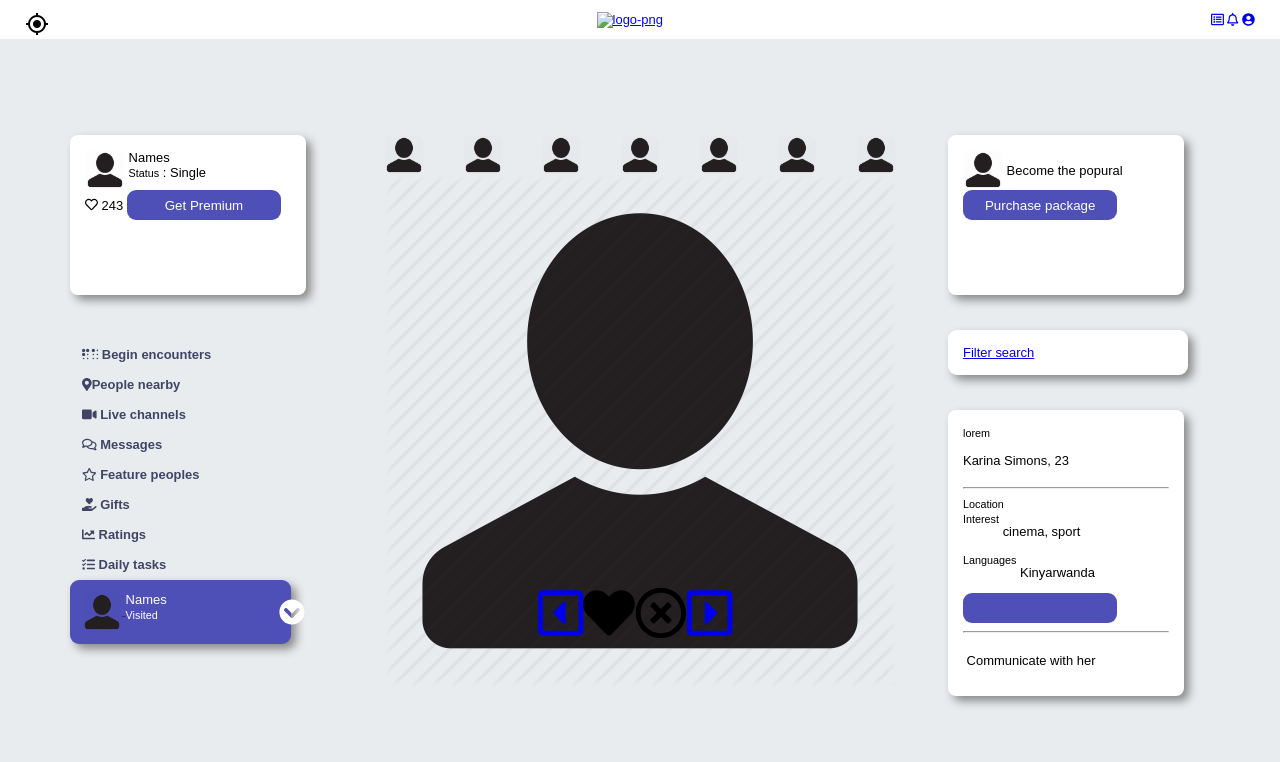
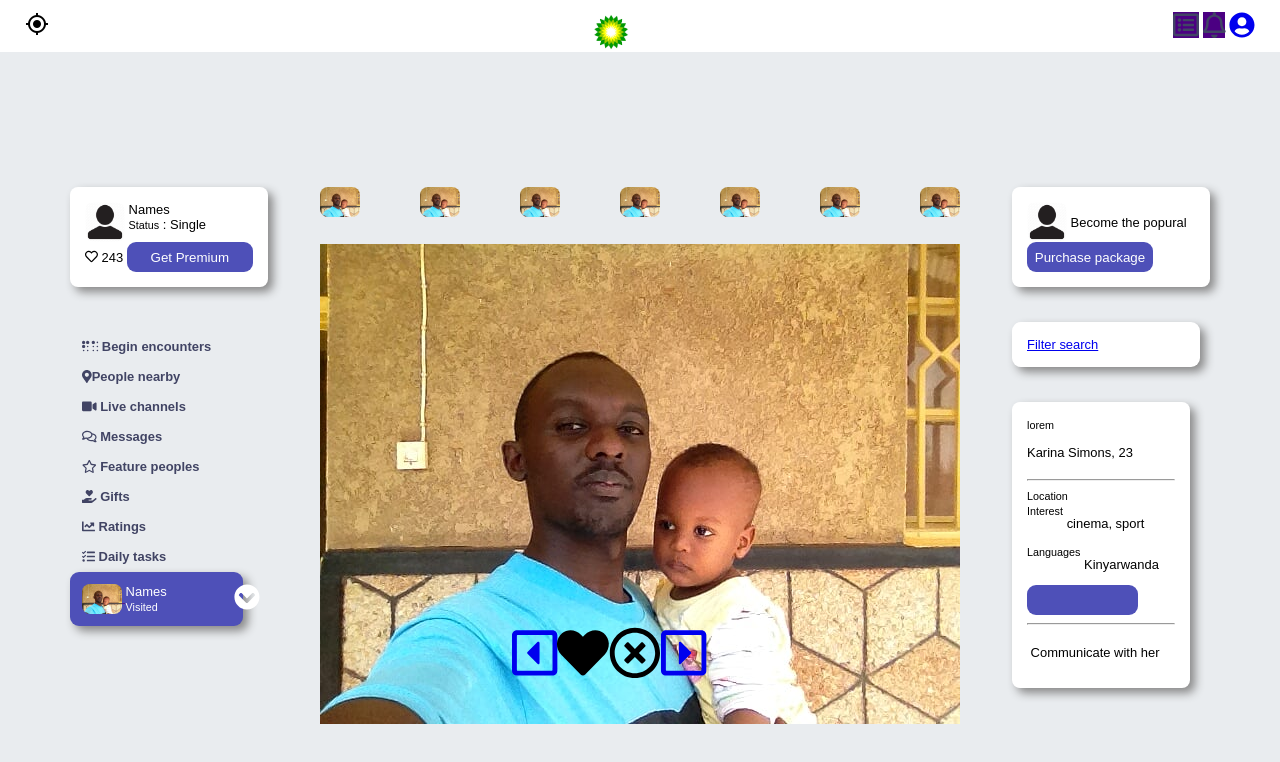
Before and after one commit to muhenge/capstone, a website: page index.html in a window 1280 px wide. Drawn offline with nearby package versions, Linux system fonts and the light colour scheme.

Commit message:
Feature- Add icons, images and logo

```diff
--- a/CSS/styles.css
+++ b/CSS/styles.css
@@ -14,8 +14,7 @@ body {
 }
 
 header {
-  position: fixed;
-  min-width: 100%;
+  min-width: auto;
   background-color: white;
 }
 
@@ -35,6 +34,11 @@ header {
   margin-left: 25px;
 }
 
+.gray {
+  color: #414464;
+  background: indigo;
+}
+
 main {
   display: grid;
   grid-template-columns: 1fr 1fr 1fr;
@@ -50,11 +54,11 @@ section {
 .get-premium,
 .purchase {
   box-sizing: border-box;
-  height: 20vh;
+  height: auto;
   border-radius: 8px;
   background-color: white;
   padding: 15px;
-  width: 90%;
+  width: auto;
   box-shadow: 5px 5px 10px #888;
 }
 
@@ -136,6 +140,7 @@ figure .link-icon {
 
 .user-pic {
   position: relative;
+  margin-top: 27px;
 }
 
 .user-pic-emoji {
@@ -171,7 +176,7 @@ span#pop-text {
   box-shadow: 5px 5px 10px #888;
 }
 
-img.profiles:hover {
+img.top:hover {
   display: inline-block;
   width: 150px;
   border-radius: 8px;
--- a/index.html
+++ b/index.html
@@ -23,12 +23,12 @@
 
       </div>
       <div class="logo">
-        <a href="#"><img src="" alt="logo-png"></a>
+        <a href="#"><img class="profiles" src="images/images.png" alt="logo-png"></a>
       </div>
       <div class="icons">
-        <a href="#"><i class="far fa-list-alt"></i></a>
-        <a href="#"><i class="far fa-bell"></i></a>
-        <a href="#"><i class="fas fa-user-circle"></i></a>
+        <a href="#"><i class="far fa-list-alt gray fa-2x"></i></a>
+        <a href="#"><i class="far fa-bell gray fa-2x"></i></a>
+        <a href="#"><i class="fas fa-user-circle fa-2x"></i></a>
       </div>
     </div>
   </header>
@@ -46,7 +46,7 @@
 
       </div>
       <div class="links">
-        <a href="#" class="links-text"> <i class="fas fa-braille"></i> <span>Begin encounters</span></a>
+        <a href="#" class="links-text"> <i class="fas fa-braille"></i> <span class="span1">Begin encounters</span></a>
         <a href="#" class="links-text"><i class="fas fa-map-marker-alt"></i><span>People nearby</span></a>
         <a href="#" class="links-text"><i class="fas fa-video"></i> <span>Live channels</span></a>
         <a href="#" class="links-text"><i class="far fa-comments"></i> <span>Messages</span></a>
@@ -57,7 +57,7 @@
       </div>
       <a href="">
       <figure>
-        <img src="images/user-512.png" alt="..." class="profiles">
+        <img src="images/20171113_091610041_iOS.jpg" alt="..." class="profiles">
         <figcaption>
           Names <br> <small>Visited</small>
         </figcaption>
@@ -70,16 +70,16 @@
     </section>
     <section id="section-two">
       <div class="other-users">
-        <a href="#"><img class="profiles" src="images/user-512.png" alt="..."></a>
-        <a href="#"><img class="profiles" src="images/user-512.png" alt="..."></a>
-        <a href="#"><img class="profiles" src="images/user-512.png" alt="..."></a>
-        <a href="#"><img class="profiles" src="images/user-512.png" alt="..."></a>
-        <a href="#"><img class="profiles" src="images/user-512.png" alt="..."></a>
-        <a href="#"><img class="profiles" src="images/user-512.png" alt="..."></a>
-        <a href="#"><img class="profiles" src="images/user-512.png" alt="..."></a>
+        <a href="#"><img class="profiles top" src="images/20171113_091610041_iOS.jpg" alt="..."></a>
+        <a href="#"><img class="profiles top" src="images/20171113_091610041_iOS.jpg" alt="..."></a>
+        <a href="#"><img class="profiles top" src="images/20171113_091610041_iOS.jpg" alt="..."></a>
+        <a href="#"><img class="profiles top" src="images/20171113_091610041_iOS.jpg" alt="..."></a>
+        <a href="#"><img class="profiles top" src="images/20171113_091610041_iOS.jpg" alt="..."></a>
+        <a href="#"><img class="profiles top" src="images/20171113_091610041_iOS.jpg" alt="..."></a>
+        <a href="#"><img class="profiles top" src="images/20171113_091610041_iOS.jpg" alt="..."></a>
       </div>
         <div class="user-pic">
-          <img src="images/user-512.png" alt="...">
+          <img src="images/20171113_091610041_iOS.jpg" alt="...">
 
           <div class="user-pic-emoji">
 
```
Also changed, not shown: images/20171113_091610041_iOS.jpg (added), images/images.png (added).
